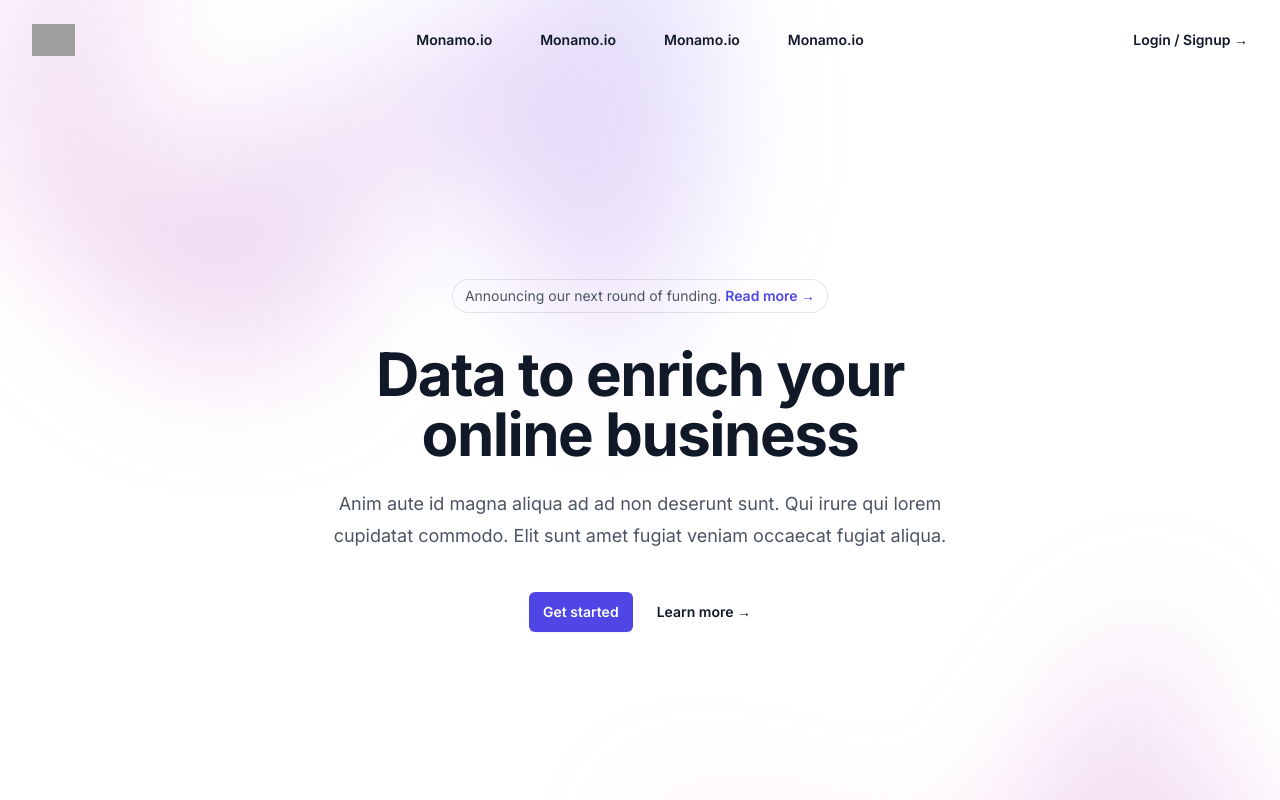
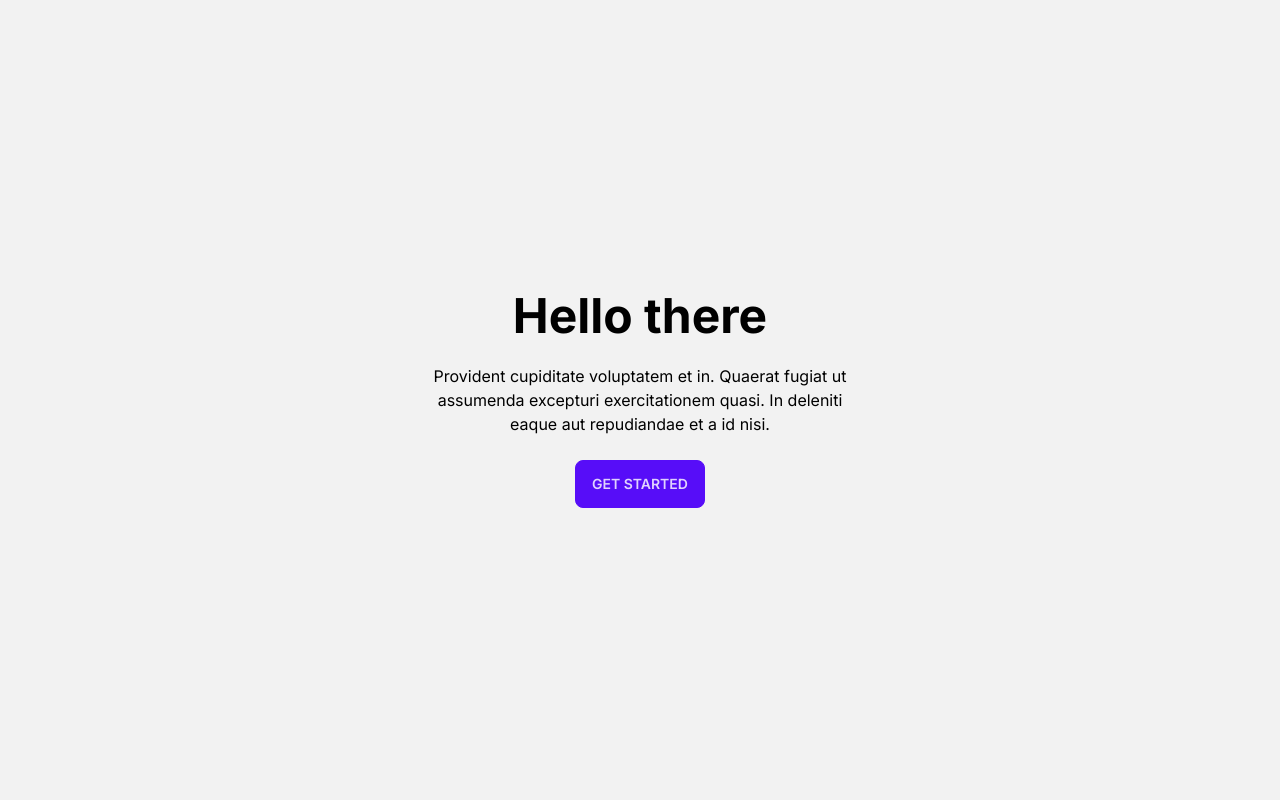
Before and after one commit to ahb62/Monamo-Dashboard, a Next.js app: page / in a window 1280 px wide. Before the commit this address had no page. Shown: the top 800 px of the page. Built offline with nearby package versions, Linux system fonts and the light colour scheme; grey boxes are pictures that could not be loaded.

Commit message:
fixing the herosection and testing in dashboard

```diff
--- a/app/dashboard/page.tsx
+++ b/app/dashboard/page.tsx
@@ -1,6 +1,7 @@
 "use client"
 import React, { useState, useEffect } from 'react';
 import {useRouter} from 'next/navigation';
+import HeroSection from '@/components/HeroSection';
 
 const DashboardPage: React.FC = () => {
   const [token, setToken] = useState("");
@@ -42,7 +43,9 @@
 
       {token ?
       <div>
-          <h1>Is Logged </h1>
+
+          <HeroSection />
+
           <button onClick={() => {localStorage.removeItem("token"); router.push("/")}}>
             Logout
           </button>
--- a/components/HeroSection.tsx
+++ b/components/HeroSection.tsx
@@ -11,159 +11,16 @@
 ]
 
 export default function HeroSection() {
-  const [mobileMenuOpen, setMobileMenuOpen] = useState(false)
-  const [isModalOpen, setModalOpen] = useState(false);
-
-  const handleModalOpen = () => {
-    setModalOpen(true);
-  };
-
-  const handleModalClose = () => {
-    setModalOpen(false);
-  };
 
   return (
-
-    <div className="bg-white">
-      <header className="absolute inset-x-0 top-0 z-50">
-        <nav className="flex items-center justify-between p-6 lg:px-8" aria-label="Global">
-          <div className="flex lg:flex-1">
-            <a href="#" className="-m-1.5 p-1.5">
-              <span className="sr-only">Your Company</span>
-              <img
-                className="h-8 w-auto"
-                src="https://tailwindui.com/img/logos/mark.svg?color=indigo&shade=600"
-                alt=""
-              />
-            </a>
-          </div>
-          <div className="flex lg:hidden">
-            <button
-              type="button"
-              className="-m-2.5 inline-flex items-center justify-center rounded-md p-2.5 text-gray-700"
-              onClick={() => setMobileMenuOpen(true)}
-            >
-              <span className="sr-only">Open main menu</span>
-              <Bars3Icon className="h-6 w-6" aria-hidden="true" />
-            </button>
-          </div>
-          <div className="hidden lg:flex lg:gap-x-12">
-            {navigation.map((item) => (
-              <a key={item.name} href={item.href} className="text-sm font-semibold leading-6 text-gray-900">
-                {item.name}
-              </a>
-            ))}
-          </div>
-          <div className="hidden lg:flex lg:flex-1 lg:justify-end">
-            <button onClick={handleModalOpen} className='text-sm font-semibold leading-6 text-gray-900'>
-              <AuthModal title="Login / Signup" isOpen={isModalOpen} onClose={handleModalClose} />
-              Login / Signup <span aria-hidden="true">&rarr;</span>
-            </button>
-          </div>
-        </nav>
-        <Dialog as="div" className="lg:hidden" open={mobileMenuOpen} onClose={setMobileMenuOpen}>
-          <div className="fixed inset-0 z-50" />
-          <Dialog.Panel className="fixed inset-y-0 right-0 z-50 w-full overflow-y-auto bg-white px-6 py-6 sm:max-w-sm sm:ring-1 sm:ring-gray-900/10">
-            <div className="flex items-center justify-between">
-              <a href="#" className="-m-1.5 p-1.5">
-                <span className="sr-only">Your Company</span>
-                <img
-                  className="h-8 w-auto"
-                  src="https://tailwindui.com/img/logos/mark.svg?color=indigo&shade=600"
-                  alt=""
-                />
-              </a>
-              <button
-                type="button"
-                className="-m-2.5 rounded-md p-2.5 text-gray-700"
-                onClick={() => setMobileMenuOpen(false)}
-              >
-                <span className="sr-only">Close menu</span>
-                <XMarkIcon className="h-6 w-6" aria-hidden="true" />
-              </button>
-            </div>
-            <div className="mt-6 flow-root">
-              <div className="-my-6 divide-y divide-gray-500/10">
-                <div className="space-y-2 py-6">
-                  {navigation.map((item) => (
-                    <a
-                      key={item.key}
-                      href={item.href}
-                      className="-mx-3 block rounded-lg px-3 py-2 text-base font-semibold leading-7 text-gray-900 hover:bg-gray-50"
-                    >
-                      {item.name}
-                    </a>
-                  ))}
-                </div>
-                <div className="py-6">
-                  <button onClick={() => {handleModalOpen(), setMobileMenuOpen(false)}}  className="-mx-3 block rounded-lg px-3 py-2.5 text-base font-semibold leading-7 text-gray-900 hover:bg-gray-50">
-                    Login / Signup
-                  <AuthModal title="Login / Signup" isOpen={isModalOpen} onClose={handleModalClose} />
-                  </button>
-                </div>
-              </div>
-            </div>
-          </Dialog.Panel>
-        </Dialog>
-      </header>
-
-      <div className="relative isolate px-6 pt-14 lg:px-8">
-        <div
-          className="absolute inset-x-0 -top-40 -z-10 transform-gpu overflow-hidden blur-3xl sm:-top-80"
-          aria-hidden="true"
-        >
-          <div
-            className="relative left-[calc(50%-11rem)] aspect-[1155/678] w-[36.125rem] -translate-x-1/2 rotate-[30deg] bg-gradient-to-tr from-[#ff80b5] to-[#9089fc] opacity-30 sm:left-[calc(50%-30rem)] sm:w-[72.1875rem]"
-            style={{
-              clipPath:
-                'polygon(74.1% 44.1%, 100% 61.6%, 97.5% 26.9%, 85.5% 0.1%, 80.7% 2%, 72.5% 32.5%, 60.2% 62.4%, 52.4% 68.1%, 47.5% 58.3%, 45.2% 34.5%, 27.5% 76.7%, 0.1% 64.9%, 17.9% 100%, 27.6% 76.8%, 76.1% 97.7%, 74.1% 44.1%)',
-            }}
-          />
-        </div>
-        <div className="mx-auto max-w-2xl py-32 sm:py-48 lg:py-56">
-          <div className="hidden sm:mb-8 sm:flex sm:justify-center">
-            <div className="relative rounded-full px-3 py-1 text-sm leading-6 text-gray-600 ring-1 ring-gray-900/10 hover:ring-gray-900/20">
-              Announcing our next round of funding.{' '}
-              <a href="#" className="font-semibold text-indigo-600">
-                <span className="absolute inset-0" aria-hidden="true" />
-                Read more <span aria-hidden="true">&rarr;</span>
-              </a>
-            </div>
-          </div>
-          <div className="text-center">
-            <h1 className="text-4xl font-bold tracking-tight text-gray-900 sm:text-6xl">
-              Data to enrich your online business
-            </h1>
-            <p className="mt-6 text-lg leading-8 text-gray-600">
-              Anim aute id magna aliqua ad ad non deserunt sunt. Qui irure qui lorem cupidatat commodo. Elit sunt amet
-              fugiat veniam occaecat fugiat aliqua.
-            </p>
-            <div className="mt-10 flex items-center justify-center gap-x-6">
-              <a
-                href="#"
-                className="rounded-md bg-indigo-600 px-3.5 py-2.5 text-sm font-semibold text-white shadow-sm hover:bg-indigo-500 focus-visible:outline focus-visible:outline-2 focus-visible:outline-offset-2 focus-visible:outline-indigo-600"
-              >
-                Get started
-              </a>
-              <a href="#" className="text-sm font-semibold leading-6 text-gray-900">
-                Learn more <span aria-hidden="true">→</span>
-              </a>
-            </div>
-          </div>
-        </div>
-        <div
-          className="absolute inset-x-0 top-[calc(100%-13rem)] -z-10 transform-gpu overflow-hidden blur-3xl sm:top-[calc(100%-30rem)]"
-          aria-hidden="true"
-        >
-          <div
-            className="relative left-[calc(50%+3rem)] aspect-[1155/678] w-[36.125rem] -translate-x-1/2 bg-gradient-to-tr from-[#ff80b5] to-[#9089fc] opacity-30 sm:left-[calc(50%+36rem)] sm:w-[72.1875rem]"
-            style={{
-              clipPath:
-                'polygon(74.1% 44.1%, 100% 61.6%, 97.5% 26.9%, 85.5% 0.1%, 80.7% 2%, 72.5% 32.5%, 60.2% 62.4%, 52.4% 68.1%, 47.5% 58.3%, 45.2% 34.5%, 27.5% 76.7%, 0.1% 64.9%, 17.9% 100%, 27.6% 76.8%, 76.1% 97.7%, 74.1% 44.1%)',
-            }}
-          />
-        </div>
-      </div>
+<div className="hero min-h-screen bg-base-200">
+  <div className="hero-content text-center">
+    <div className="max-w-md">
+      <h1 className="text-5xl font-bold">Hello there</h1>
+      <p className="py-6">Provident cupiditate voluptatem et in. Quaerat fugiat ut assumenda excepturi exercitationem quasi. In deleniti eaque aut repudiandae et a id nisi.</p>
+      <button className="btn btn-primary">Get Started</button>
     </div>
+  </div>
+</div>
   )
 }
```
